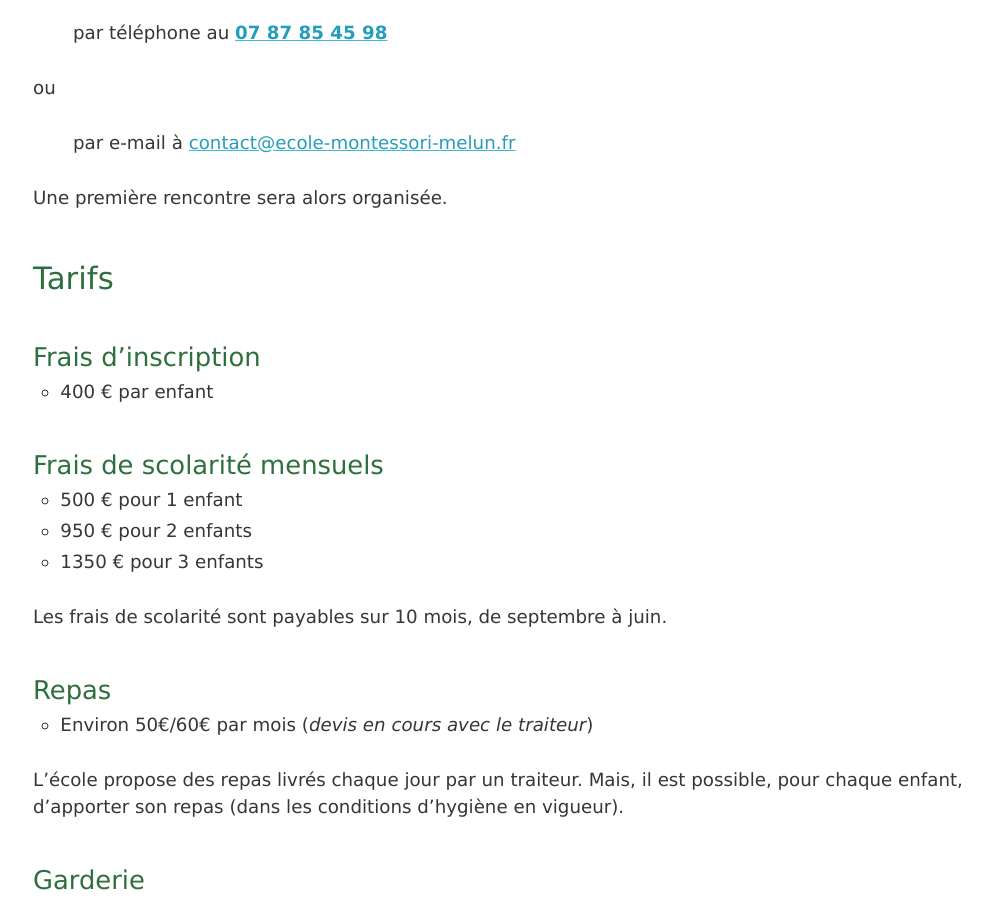
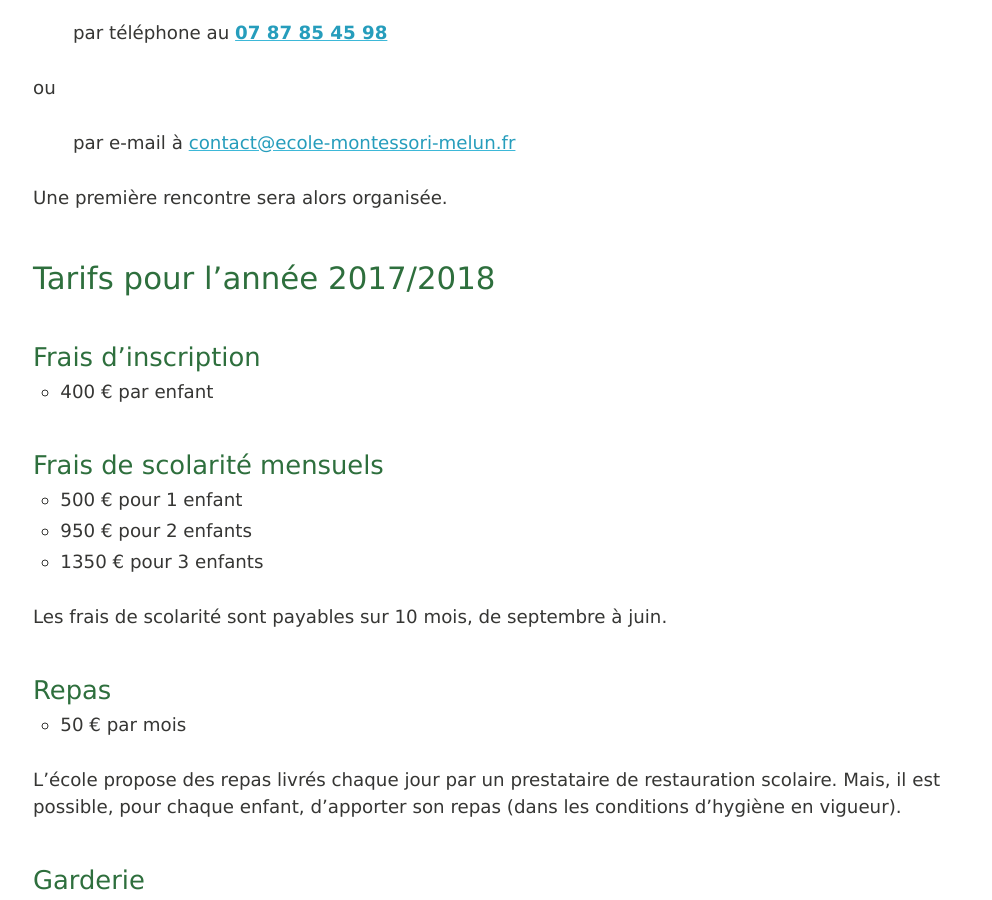
Before and after one commit to montessori-melun/montessori-melun.github.io, a Jekyll site: the page built from informations-pratiques/inscriptions.md, in a window 1280 px wide and 900 px high, scrolled down 538 px. Shown: the whole window, without its empty margins (127-1119 px from the left). Built offline with Jekyll 4.4.1, drawn with Linux system fonts in a browser that asks for light colours.

Commit message:
Update inscriptions.md

```diff
--- a/informations-pratiques/inscriptions.md
+++ b/informations-pratiques/inscriptions.md
@@ -12,7 +12,7 @@ ou
 
 Une première rencontre sera alors organisée.
 
-# Tarifs
+# Tarifs pour l'année 2017/2018
 
 ## Frais d’inscription
 
@@ -28,9 +28,9 @@ Les frais de scolarité sont payables sur 10 mois, de septembre à juin.
 
 ## Repas
 
-- Environ 50€/60€ par mois (*devis en cours avec le traiteur*)
+- 50 € par mois
 
-L'école propose des repas livrés chaque jour par un traiteur. Mais, il est possible, pour chaque enfant, d'apporter son repas (dans les conditions d'hygiène en vigueur).
+L'école propose des repas livrés chaque jour par un prestataire de restauration scolaire. Mais, il est possible, pour chaque enfant, d'apporter son repas (dans les conditions d'hygiène en vigueur).
 
 ## Garderie
 
```
